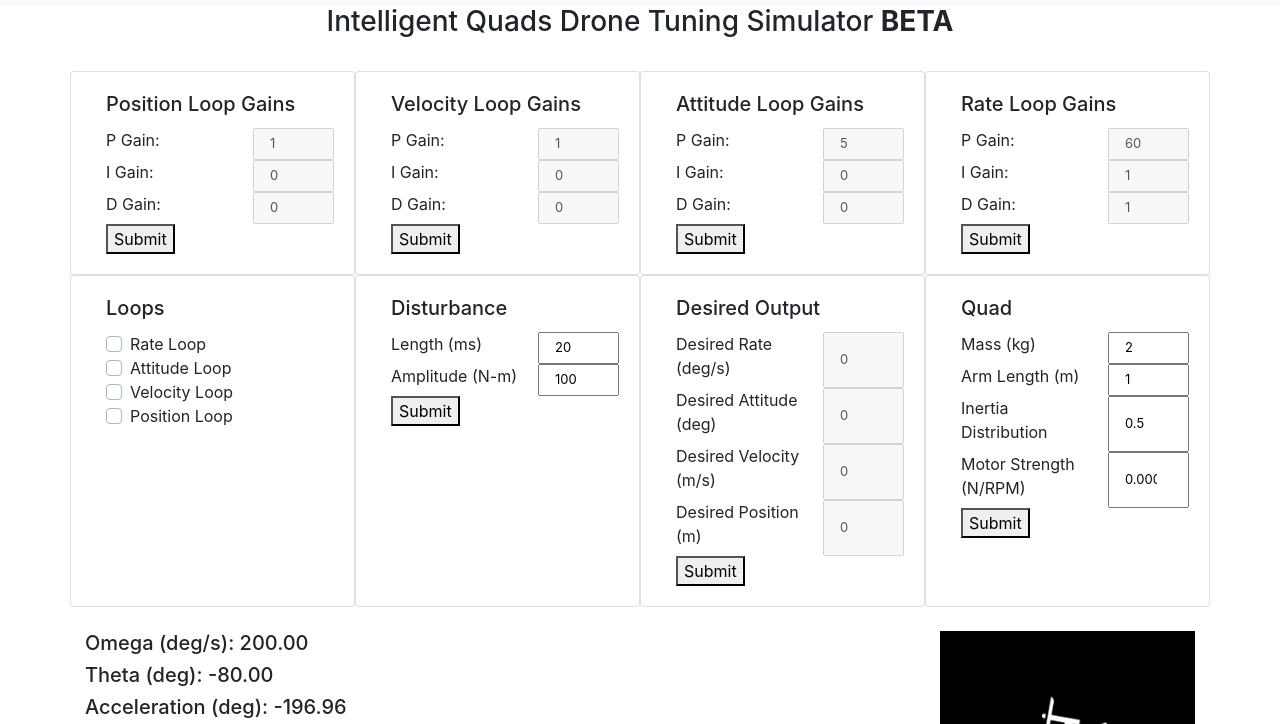
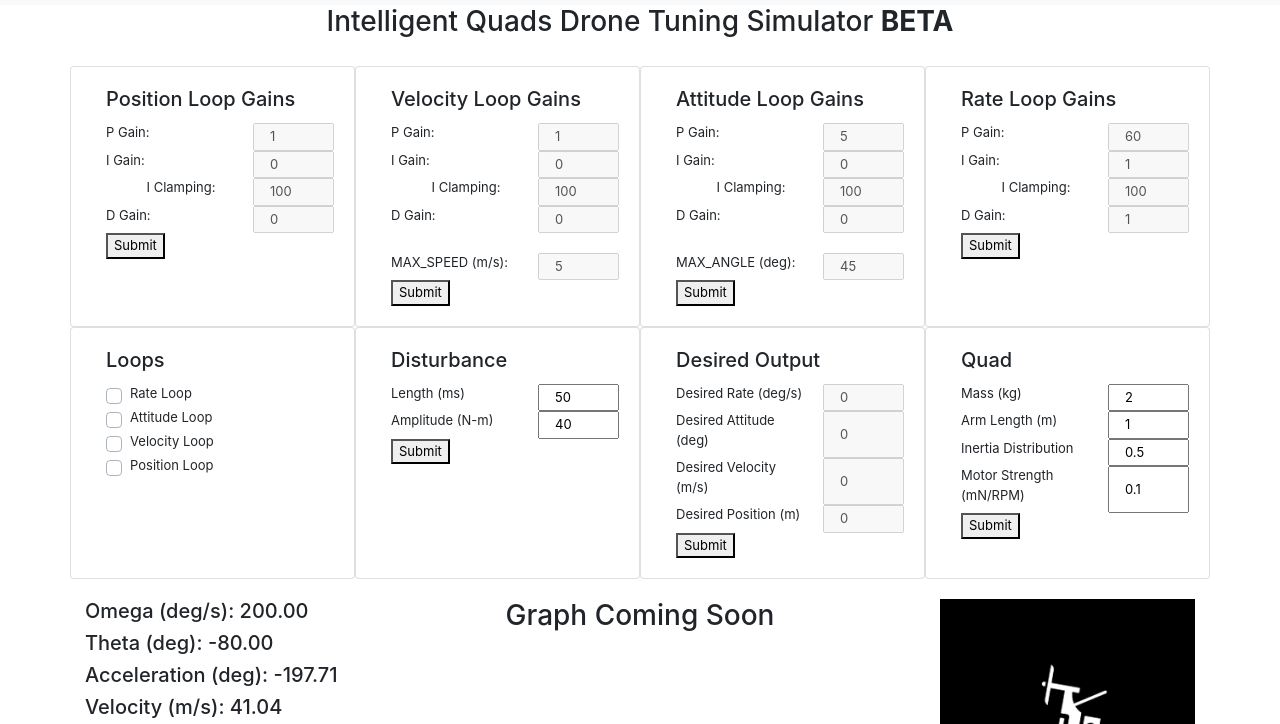
Before and after one commit to Intelligent-Quads/Intelligent-Quads.github.io, a plain HTML site: page index.html in a window 1280 px wide. Shown: the part 51-775 px from the top of the page. Drawn offline with nearby package versions, Linux system fonts and the light colour scheme.

Commit message:
physics and param updates
added drag force.
added max angle and max speed param control
added clamping control on I gain

```diff
--- a/css/stylesheet.css
+++ b/css/stylesheet.css
@@ -1,11 +1,12 @@
 h3 {
     text-align: center;
 }
-.sim-container {
-    margin: auto;
+.container {
+    /* margin: auto; */
     /* border: 3px solid green; */
-    padding: 10px;
+    /* padding: 10px; */
     /* float: center; */
+    font-size: small;
 }
 canvas {
     width : 100%;
@@ -19,3 +20,4 @@ canvas {
 input[type="number"] {
     font-size: small;
 }
+.tab { margin-left: 40px; }
--- a/index.html
+++ b/index.html
@@ -48,6 +48,11 @@
                 <label class="col-sm-8">I Gain: </label>
                 <input class="col-sm-4" id="posIGain" type="number" step="0.001">
               </div>
+              <div class="row">
+                <div class="col-sm-2"></div>
+                <label class="col-sm-6">I Clamping: </label>
+                <input class="col-sm-4" id="posMaxI" type="number" step="1">
+              </div>
 
               <div class="row">
                 <label class="col-sm-8">D Gain: </label>
@@ -72,10 +77,20 @@
                 <label class="col-sm-8">I Gain: </label>
                 <input class="col-sm-4" id="velIGain" type="number" step="0.0001">
               </div>
+              <div class="row">
+                <div class="col-sm-2"></div>
+                <label class="col-sm-6">I Clamping: </label>
+                <input class="col-sm-4" id="velMaxI" type="number" step="1">
+              </div>
 
               <div class="row">
                 <label class="col-sm-8">D Gain: </label>
                 <input class="col-sm-4" id="velDGain" type="number" step="0.0001">
+              </div>
+              <br>
+              <div class="row">
+                <label class="col-sm-8">MAX_SPEED (m/s): </label>
+                <input class="col-sm-4" id="maxSpeed" type="number" step="0.1">
               </div>
 
               <button type="submit">Submit</button>
@@ -96,12 +111,20 @@
                 <label class="col-sm-8">I Gain: </label>
                 <input class="col-sm-4" id="attIGain" type="number" step="0.0001" disabled>
               </div>
-
+              <div class="row">
+                <div class="col-sm-2"></div>
+                <label class="col-sm-6">I Clamping: </label>
+                <input class="col-sm-4" id="attMaxI" type="number" step="1">
+              </div>
               <div class="row">
                 <label class="col-sm-8">D Gain: </label>
                 <input class="col-sm-4" id="attDGain" type="number" step="0.0001" disabled>
               </div>
-
+              <br>
+              <div class="row">
+                <label class="col-sm-8">MAX_ANGLE (deg): </label>
+                <input class="col-sm-4" id="maxAngle" type="number" step="0.1">
+              </div>
               <button type="submit">Submit</button>
           </form>
         </div>
@@ -120,7 +143,11 @@
                 <label class="col-sm-8">I Gain: </label>
                 <input class="col-sm-4" id="rateIGain" type="number" step="0.0001">
               </div>
-
+              <div class="row">
+                <div class="col-sm-2"></div>
+                <label class="col-sm-6">I Clamping: </label>
+                <input class="col-sm-4" id="rateMaxI" type="number" step="1">
+              </div>
               <div class="row">
                 <label class="col-sm-8">D Gain: </label>
                 <input class="col-sm-4" id="rateDGain" type="number" step="0.0001">
@@ -216,7 +243,7 @@
               <input class="col-sm-4" id="inertiaDist" type="number" step="0.01">
             </div>
             <div class="row">
-              <label class="col-sm-8">Motor Strength (N/RPM)</label>
+              <label class="col-sm-8">Motor Strength (mN/RPM)</label>
               <input class="col-sm-4" id="motStrength" type="number" step="0.001">
             </div>
             <button type="submit">Submit</button>
@@ -230,12 +257,15 @@
   </div>
   <div class="container">
     <div class="row">
-      <div class="col-sm-9">
+      <div class="col-sm-3">
         <h5 id="stateOmega"></h5>
         <h5 id="stateTheta"></h5>
         <h5 id="stateAccel"></h5>
         <h5 id="stateVel"></h5>
         <h5 id="statePos"></h5>
+      </div>
+      <div class="col-sm-6">
+        <h3>Graph Coming Soon</h3>
       </div>
       <div class="col-sm-3">
         <!-- <canvas id="canvas" width="500" height="500" style="background : black;"></canvas> -->
--- a/sim.js
+++ b/sim.js
@@ -11,10 +11,10 @@ var csv = document.getElementById('canvas');
 var ctx = csv.getContext('2d');
 console.log(csv.width)
 
-var rateGains = { p: 60, i: 1, d: 1 };
-var attGains = { p: 5, i: 0, d: 0 };
-var velGains = { p: 1, i: 0, d: 0 };
-var posGains = { p: 1, i: 0, d: 0 };
+var rateGains = { p: 60, i: 1, iClamp: 100, d: 1 };
+var attGains = { p: 5, i: 0, iClamp: 100, d: 0 };
+var velGains = { p: 1, i: 0, iClamp: 100, d: 0 };
+var posGains = { p: 1, i: 0, iClamp: 100, d: 0 };
 
 var angle_param = 45; // deg
 var speed_param = 5; // m/s
@@ -25,8 +25,8 @@ disturbance = {
     stepAmp: 0 // N-m
 }
 disturbanceIC = {
-    stepLength: 100, // ms
-    stepAmp: 20 // N-m
+    stepLength: 50, // ms
+    stepAmp: 40 // N-m
 }
 
 desired = {
@@ -103,7 +103,7 @@ function rateLoop() {
     currentError = desired.desiredRate - droneState.omega;
     rateError.dErr = (currentError - rateError.pErr) / (timeStep / 1000);
     rateError.pErr = currentError;
-    rateError.iErr = clamping(100, currentError + rateError.iErr);
+    rateError.iErr = clamping(rateGains.iClamp, currentError + rateError.iErr);
     // console.log(rateError)
 
     output = rateGains.p * rateError.pErr + rateGains.i * rateError.iErr + rateGains.d * rateError.dErr;
@@ -120,7 +120,6 @@ function attitudeLoop() {
     else
         desired.desiredAtt = desired.desiredAtt;
 
-    console.log("desired att", desired.desiredAtt)
     // apply angle control loop in quickest direction and handle discontinuity
     currentError = desired.desiredAtt - droneState.theta;
     if (currentError > 180)
@@ -132,7 +131,7 @@ function attitudeLoop() {
 
     attError.dErr = (currentError - attError.pErr) / (timeStep / 1000);
     attError.pErr = currentError;
-    attError.iErr = clamping(100, currentError + attError.iErr);
+    attError.iErr = clamping(attGains.iClamp, currentError + attError.iErr);
     // console.log(attError)
 
     output = attGains.p * attError.pErr + attGains.i * attError.iErr + attGains.d * attError.dErr;
@@ -153,7 +152,7 @@ function velocityLoop() {
     currentError = desired.desiredVel - droneState.velocity;
     velError.dErr = (currentError - velError.pErr) / (timeStep / 1000);
     velError.pErr = currentError;
-    velError.iErr = clamping(100, currentError + velError.iErr);
+    velError.iErr = clamping(velGains.iClamp, currentError + velError.iErr);
 
     output = velGains.p * velError.pErr + velGains.i * velError.iErr + velGains.d * velError.dErr;
     // console.log("vel loop", output)
@@ -167,10 +166,10 @@ function positionLoop() {
     currentError = desired.desiredPos - droneState.position;
     posError.dErr = (currentError - posError.pErr) / (timeStep / 1000);
     posError.pErr = currentError;
-    posError.iErr = clamping(100, currentError + posError.iErr);
+    posError.iErr = clamping(posGains.iClamp, currentError + posError.iErr);
 
     output = posGains.p * posError.pErr + posGains.i * posError.iErr + posGains.d * posError.dErr;
-    console.log("pos loop", output)
+    // console.log("pos loop", output)
     desired.desiredVel = output;
     output = velocityLoop();
     return output;
@@ -218,9 +217,12 @@ function physics() {
     var motorForce = motorForce1 + motorForce2;
     var motorTorque = motorForce2 * drone.armLength - motorForce1 * drone.armLength;
 
-    var rho = 101;
-    // var dargForce = .5 * rho * (droneState.velocity ^ 2) * 1.1 * 1;
-    var dargForce = 0;
+    var rho = 1.225; // kg/m^3
+    var dargDir = 1;
+    if (droneState.velocity < 0) {
+        dargDir = -1;
+    }
+    var dargForce = .5 * rho * (droneState.velocity ^ 2) * 0.6 * .1 * dargDir;
 
     droneState.alpha = (motorTorque + disturbance.stepAmp) / drone.inertia;
 
@@ -233,7 +235,8 @@ function physics() {
     droneState.velocity = droneState.acceleration * (timeStep / 1000) + droneState.velocity;
 
     droneState.position = droneState.velocity * (timeStep / 1000) + droneState.position;
-    console.log("motor force", motorForce);
+    // console.log("motor force", motorForce);
+    // console.log("drag force", dargForce);
 
 }
 
@@ -268,7 +271,11 @@ function updateGains() {
     } else {
         rateGains.i = parseFloat(document.getElementById("rateIGain").value);
     }
-
+    if (isNaN(parseFloat(document.getElementById("rateMaxI").value))) {
+        rateGains.iClamp = 0;
+    } else {
+        rateGains.iClamp = parseFloat(document.getElementById("rateMaxI").value);
+    }
     if (isNaN(parseFloat(document.getElementById("rateDGain").value))) {
         rateGains.d = 0;
     } else {
@@ -282,17 +289,25 @@ function updateGains() {
     } else {
         attGains.p = parseFloat(document.getElementById("attPGain").value);
     }
-
     if (isNaN(parseFloat(document.getElementById("attIGain").value))) {
         attGains.i = 0;
     } else {
         attGains.i = parseFloat(document.getElementById("attIGain").value);
     }
-
+    if (isNaN(parseFloat(document.getElementById("attMaxI").value))) {
+        attGains.iClamp = 0;
+    } else {
+        attGains.iClamp = parseFloat(document.getElementById("attMaxI").value);
+    }
     if (isNaN(parseFloat(document.getElementById("attDGain").value))) {
         attGains.d = 0;
     } else {
         attGains.d = parseFloat(document.getElementById("attDGain").value);
+    }
+    if (isNaN(parseFloat(document.getElementById("maxAngle").value))) {
+        angle_param = 0;
+    } else {
+        angle_param = parseFloat(document.getElementById("maxAngle").value);
     }
 
     //VELOCITY LOOP
@@ -307,11 +322,20 @@ function updateGains() {
     } else {
         velGains.i = parseFloat(document.getElementById("velIGain").value);
     }
-
+    if (isNaN(parseFloat(document.getElementById("velMaxI").value))) {
+        velGains.iClamp = 0;
+    } else {
+        velGains.iClamp = parseFloat(document.getElementById("velMaxI").value);
+    }
     if (isNaN(parseFloat(document.getElementById("velDGain").value))) {
         velGains.d = 0;
     } else {
         velGains.d = parseFloat(document.getElementById("velDGain").value);
+    }
+    if (isNaN(parseFloat(document.getElementById("maxSpeed").value))) {
+        speed_param = 0;
+    } else {
+        speed_param = parseFloat(document.getElementById("maxSpeed").value);
     }
 
     //POSITION LOOP
@@ -320,13 +344,16 @@ function updateGains() {
     } else {
         posGains.p = parseFloat(document.getElementById("posPGain").value);
     }
-
     if (isNaN(parseFloat(document.getElementById("posIGain").value))) {
         posGains.i = 0;
     } else {
         posGains.i = parseFloat(document.getElementById("posIGain").value);
     }
-
+    if (isNaN(parseFloat(document.getElementById("posMaxI").value))) {
+        posGains.iClamp = 0;
+    } else {
+        posGains.iClamp = parseFloat(document.getElementById("posMaxI").value);
+    }
     if (isNaN(parseFloat(document.getElementById("posDGain").value))) {
         posGains.d = 0;
     } else {
@@ -408,9 +435,9 @@ function updateDrone() {
         drone.inertia = (1 / 12) * drone.mass * ((.1) ^ 2 + (2 * drone.armLength * dist) ^ 2)
     }
     if (isNaN(parseFloat(document.getElementById("motStrength").value))) {
-        document.getElementById("motStrength").value = motor.rpm2force;
+        document.getElementById("motStrength").value = motor.rpm2force * 1000;
     } else {
-        motor.rpm2force = document.getElementById("motStrength").value
+        motor.rpm2force = document.getElementById("motStrength").value / 1000;
     }
     return false;
 }
@@ -425,6 +452,7 @@ function disableDesiredInput() {
 function enableRate(enableDisable) {
     document.getElementById("ratePGain").disabled = !enableDisable;
     document.getElementById("rateIGain").disabled = !enableDisable;
+    document.getElementById("rateMaxI").disabled = !enableDisable;
     document.getElementById("rateDGain").disabled = !enableDisable;
     document.getElementById("desiredRate").disabled = !enableDisable;
     document.getElementById("rateLoopChBx").checked = enableDisable;
@@ -438,7 +466,9 @@ function enableRate(enableDisable) {
 function enableAtt(enableDisable) {
     document.getElementById("attPGain").disabled = !enableDisable;
     document.getElementById("attIGain").disabled = !enableDisable;
+    document.getElementById("attMaxI").disabled = !enableDisable;
     document.getElementById("attDGain").disabled = !enableDisable;
+    document.getElementById("maxAngle").disabled = !enableDisable;
     document.getElementById("attLoopChBx").checked = enableDisable;
 
     document.getElementById("desiredRate").disabled = enableDisable;
@@ -449,7 +479,9 @@ function enableAtt(enableDisable) {
 function enableVel(enableDisable) {
     document.getElementById("velPGain").disabled = !enableDisable;
     document.getElementById("velIGain").disabled = !enableDisable;
+    document.getElementById("velMaxI").disabled = !enableDisable;
     document.getElementById("velDGain").disabled = !enableDisable;
+    document.getElementById("maxSpeed").disabled = !enableDisable;
     document.getElementById("velLoopChBx").checked = enableDisable;
 
     document.getElementById("desiredRate").disabled = enableDisable;
@@ -461,6 +493,7 @@ function enableVel(enableDisable) {
 function enablePos(enableDisable) {
     document.getElementById("posPGain").disabled = !enableDisable;
     document.getElementById("posIGain").disabled = !enableDisable;
+    document.getElementById("posMaxI").disabled = !enableDisable;
     document.getElementById("posDGain").disabled = !enableDisable;
     document.getElementById("posLoopChBx").checked = enableDisable;
 
@@ -504,22 +537,28 @@ function updateLoopsEnabled() {
 function initDefaults() {
     document.getElementById("ratePGain").value = rateGains.p;
     document.getElementById("rateIGain").value = rateGains.i;
+    document.getElementById("rateMaxI").value = rateGains.iClamp;
     document.getElementById("rateDGain").value = rateGains.d;
 
     document.getElementById("attPGain").value = attGains.p;
     document.getElementById("attIGain").value = attGains.i;
+    document.getElementById("attMaxI").value = attGains.iClamp;
     document.getElementById("attDGain").value = attGains.d;
+    document.getElementById("maxAngle").value = angle_param;
 
     document.getElementById("velPGain").value = velGains.p;
     document.getElementById("velIGain").value = velGains.i;
+    document.getElementById("velMaxI").value = velGains.iClamp;
     document.getElementById("velDGain").value = velGains.d;
+    document.getElementById("maxSpeed").value = speed_param;
 
     document.getElementById("posPGain").value = posGains.p;
     document.getElementById("posIGain").value = posGains.i;
+    document.getElementById("posMaxI").value = posGains.iClamp;
     document.getElementById("posDGain").value = posGains.d;
 
-    document.getElementById("stepAmp").value = disturbanceIC.stepLength;
-    document.getElementById("stepLength").value = disturbanceIC.stepAmp;
+    document.getElementById("stepAmp").value = disturbanceIC.stepAmp;
+    document.getElementById("stepLength").value = disturbanceIC.stepLength;
 
     document.getElementById("desiredRate").value = desired.desiredRate;
     document.getElementById("desiredAtt").value = desired.desiredAtt;
@@ -529,7 +568,7 @@ function initDefaults() {
     document.getElementById("mass").value = drone.mass;
     document.getElementById("armLength").value = drone.armLength;
     document.getElementById("inertiaDist").value = .5;
-    document.getElementById("motStrength").value = motor.rpm2force;
+    document.getElementById("motStrength").value = motor.rpm2force * 1000;
 
     enableRate(false);
     enableAtt(false);
```
